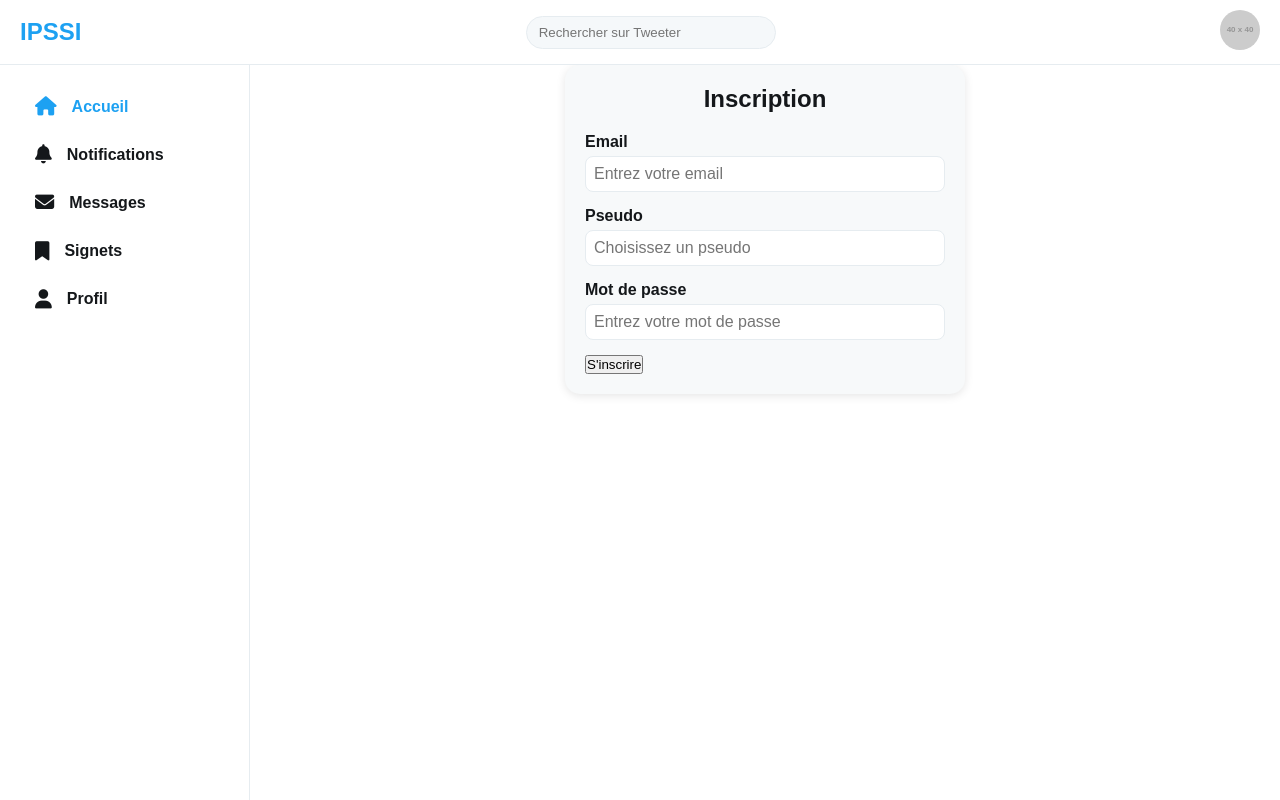
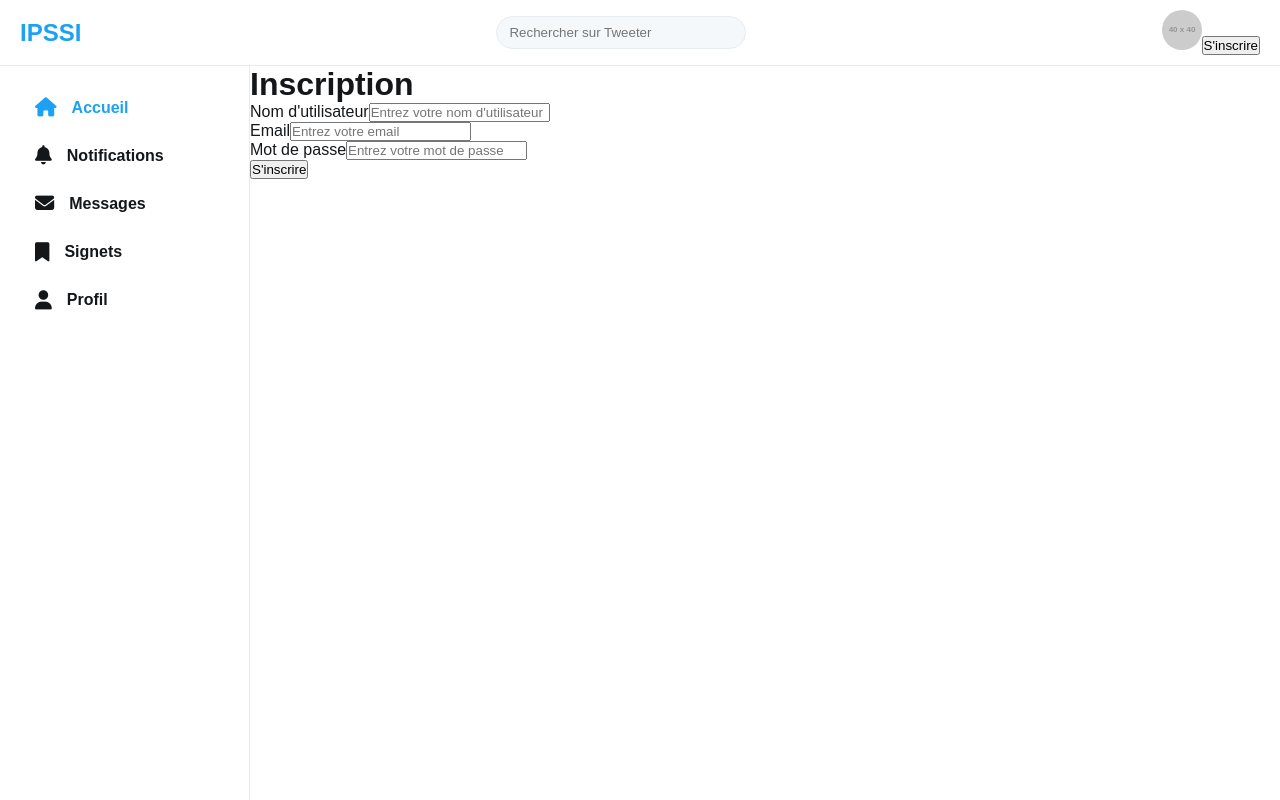
Before and after one commit to noahrd0/hackathon_twitter_like, a React (Create React App) app in the folder front/: page /signup in a window 1280 px wide. Built offline with nearby package versions, Linux system fonts and the light colour scheme.

Commit message:
Add files via upload

```diff
--- a/front/src/App.js
+++ b/front/src/App.js
@@ -1,11 +1,10 @@
 // src/App.js
 import React from 'react';
-  import { BrowserRouter as Router, Route, Routes } from 'react-router-dom';
+import { BrowserRouter as Router, Routes, Route, Link } from 'react-router-dom';
 import HomePage from './pages/Home/HomePage';
 import LoginPage from './pages/Login/LoginPage';
 import SignUpPage from './pages/SignUp/SignUpPage';
 import './App.css';
-  import { Link } from 'react-router-dom'; // Importer Link
 
 function App() {
   return (
@@ -17,9 +16,12 @@
             <input type="text" placeholder="Rechercher sur Tweeter" />
           </div>
           <div className="user-menu">
-              {/* Lien vers la page de connexion */}
-              <Link to="/login">
             <img src="https://via.placeholder.com/40" alt="User" />
+            {/* Le lien vers la page d'inscription */}
+            <Link to="/signup">
+              <button className="signup-button">
+                S'inscrire
+              </button>
             </Link>
           </div>
         </header>
@@ -34,10 +36,12 @@
             </ul>
           </nav>
           <div className="main-content">
-              {/* Utilisation de Routes pour la navigation */}
             <Routes>
+              {/* Page d'accueil */}
               <Route path="/" element={<HomePage />} />
+              {/* Page de connexion */}
               <Route path="/login" element={<LoginPage />} />
+              {/* Page d'inscription */}
               <Route path="/signup" element={<SignUpPage />} />
             </Routes>
           </div>
--- a/front/src/pages/SignUp/SignUpPage.jsx
+++ b/front/src/pages/SignUp/SignUpPage.jsx
@@ -1,57 +1,12 @@
-// src/pages/Signup/SignupPage.jsx
-import React, { useState } from 'react';
-import './SignUpPage.css';
+// src/pages/SignUp/SignupPage.jsx
+import React from 'react';
+import SignupForm from './SignupForm'; // Import du formulaire
 
 function SignupPage() {
-  const [email, setEmail] = useState('');
-  const [pseudo, setPseudo] = useState('');
-  const [password, setPassword] = useState('');
-
-  const handleSignup = (e) => {
-    e.preventDefault();
-    // Logique d'inscription (à implémenter, comme validation, appel API, etc.)
-    console.log('SignUp:', email, pseudo, password);
-  };
-
   return (
-    <div className="signup-container">
-      <h2>Inscription</h2>
-      <form onSubmit={handleSignup}>
-        <div className="form-group">
-          <label htmlFor="email">Email</label>
-          <input
-            type="email"
-            id="email"
-            value={email}
-            onChange={(e) => setEmail(e.target.value)}
-            placeholder="Entrez votre email"
-            required
-          />
-        </div>
-        <div className="form-group">
-          <label htmlFor="pseudo">Pseudo</label>
-          <input
-            type="text"
-            id="pseudo"
-            value={pseudo}
-            onChange={(e) => setPseudo(e.target.value)}
-            placeholder="Choisissez un pseudo"
-            required
-          />
-        </div>
-        <div className="form-group">
-          <label htmlFor="password">Mot de passe</label>
-          <input
-            type="password"
-            id="password"
-            value={password}
-            onChange={(e) => setPassword(e.target.value)}
-            placeholder="Entrez votre mot de passe"
-            required
-          />
-        </div>
-        <button type="submit">S'inscrire</button>
-      </form>
+    <div className="signup-page">
+      <h1>Inscription</h1>
+      <SignupForm /> {/* Inclusion du formulaire d'inscription */}
     </div>
   );
 }
--- /dev/null
+++ b/front/src/pages/SignUp/SignupButton.jsx
@@ -0,0 +1,18 @@
+// src/pages/SignUp/SignupButton.jsx
+import React from 'react';
+
+function SignupButton() {
+  // Fonction pour gérer la soumission du formulaire via le bouton
+  const handleClick = () => {
+    // Vous pouvez ajouter l'appel API ici pour envoyer les données au backend
+    alert('Form submitted!');
+  };
+
+  return (
+    <button type="submit" onClick={handleClick} className="signup-button">
+      S'inscrire
+    </button>
+  );
+}
+
+export default SignupButton;
--- /dev/null
+++ b/front/src/pages/SignUp/SignupForm.jsx
@@ -0,0 +1,65 @@
+// src/pages/SignUp/SignupForm.jsx
+import React, { useState } from 'react';
+import SignupButton from './SignupButton'; // Import du bouton de soumission
+
+function SignupForm() {
+  const [formData, setFormData] = useState({
+    username: '',
+    email: '',
+    password: ''
+  });
+
+  // Fonction pour mettre à jour l'état du formulaire lors de la saisie
+  const handleChange = (e) => {
+    const { name, value } = e.target;
+    setFormData((prevData) => ({
+      ...prevData,
+      [name]: value
+    }));
+  };
+
+  // Fonction pour gérer la soumission du formulaire
+  const handleSubmit = (e) => {
+    e.preventDefault();
+    // Appeler une fonction pour soumettre au backend (cela viendra plus tard)
+    console.log('Form submitted:', formData);
+  };
+
+  return (
+    <form onSubmit={handleSubmit} className="signup-form">
+      <div>
+        <label>Nom d'utilisateur</label>
+        <input
+          type="text"
+          name="username"
+          value={formData.username}
+          onChange={handleChange}
+          placeholder="Entrez votre nom d'utilisateur"
+        />
+      </div>
+      <div>
+        <label>Email</label>
+        <input
+          type="email"
+          name="email"
+          value={formData.email}
+          onChange={handleChange}
+          placeholder="Entrez votre email"
+        />
+      </div>
+      <div>
+        <label>Mot de passe</label>
+        <input
+          type="password"
+          name="password"
+          value={formData.password}
+          onChange={handleChange}
+          placeholder="Entrez votre mot de passe"
+        />
+      </div>
+      <SignupButton /> {/* Bouton de soumission */}
+    </form>
+  );
+}
+
+export default SignupForm;
```
Also changed, not shown: front/front/Nouveau document texte.txt (added). Lines whose indentation alone changed are shown as unchanged.
